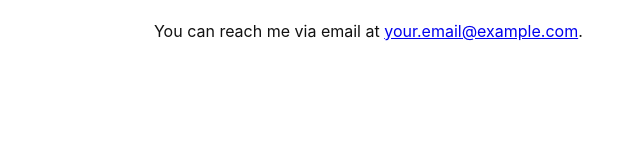
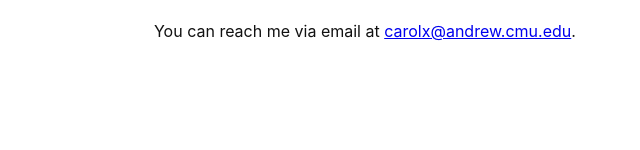
Before and after one commit to carolxia0618/carolxia0618.github.io, a plain HTML site: page contact.html in a window 1280 px wide. Shown: the part 200-350 px from the top of the page, 158-798 px from the left. Drawn offline with Linux system fonts and the light colour scheme.

Commit message:
Update contact.html

```diff
--- a/contact.html
+++ b/contact.html
@@ -19,7 +19,7 @@
 
     <main id="main">
         <h1>Your Name</h1>
-        <p>You can reach me via email at <a href="mailto:carolx@andrew.cmu.edu">your.email@example.com</a>.</p>
+        <p>You can reach me via email at <a href="mailto:carolx@andrew.cmu.edu">carolx@andrew.cmu.edu</a>.</p>
     </main>
 
     <footer>
```
